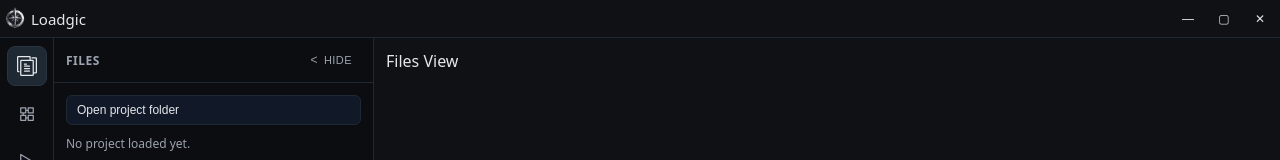
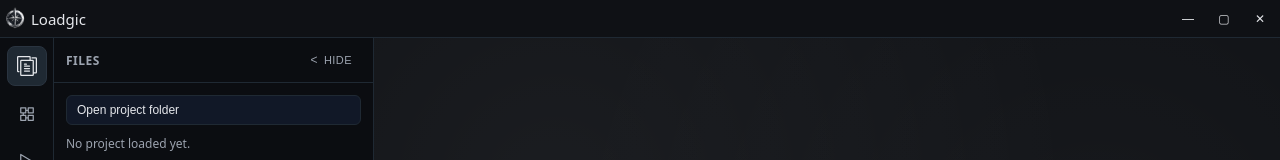
Before and after one commit to h8d13/Loadgic, a React (Vite) app in the folder app/: page / in a window 1280 px wide. Shown: the top 160 px of the page. Built offline with nearby package versions, Linux system fonts and the light colour scheme.

Commit message:
clean views background

```diff
--- a/app/src/App.tsx
+++ b/app/src/App.tsx
@@ -4,6 +4,7 @@ import { useEffect, useRef, useState } from 'react'
 import type { ViewMode } from './types/view'
 import type { ProjectNode } from './types/project'
 import appLogo from './assets/logo/logo_512_512.png'
+import logoMark from './assets/logo/logo_svg.svg'
 
 const SIDEBAR_WIDTH = 54
 const MIN_PANEL_WIDTH = 220
@@ -155,10 +156,7 @@ function App() {
         </button>
 
         <div className="content">
-          {activeView === 'logic' && <div>Logic View</div>}
-          {activeView === 'files' && <div>Files View</div>}
-          {activeView === 'run' && <div>Run View</div>}
-          {activeView === 'settings' && <div>Settings View</div>}
+          <img className="content-watermark" src={logoMark} alt="" />
         </div>
       </div>
     </div>
--- a/app/src/index.css
+++ b/app/src/index.css
@@ -328,10 +328,26 @@ body {
 ========================= */
 .content {
   background-color: #0f1115;
+  background-image:
+    radial-gradient(circle at 20% 20%, rgba(255, 255, 255, 0.05), transparent 55%),
+    radial-gradient(circle at 80% 30%, rgba(255, 255, 255, 0.035), transparent 60%),
+    radial-gradient(circle at 50% 80%, rgba(255, 255, 255, 0.03), transparent 65%);
   overflow: auto;
   min-width: 0;
   min-height: 0;
   padding: 12px;
+  position: relative;
+}
+
+.content-watermark {
+  position: absolute;
+  inset: 0;
+  margin: auto;
+  width: min(460px, 70%);
+  height: auto;
+  opacity: 0.24;
+  pointer-events: none;
+  filter: grayscale(100%);
 }
 
 /* =========================
```
